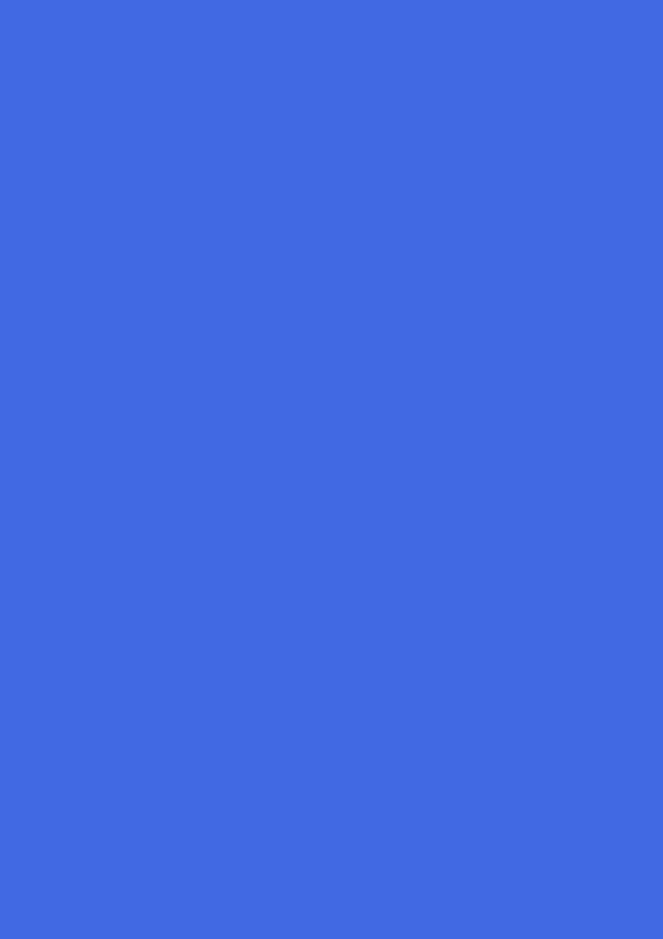
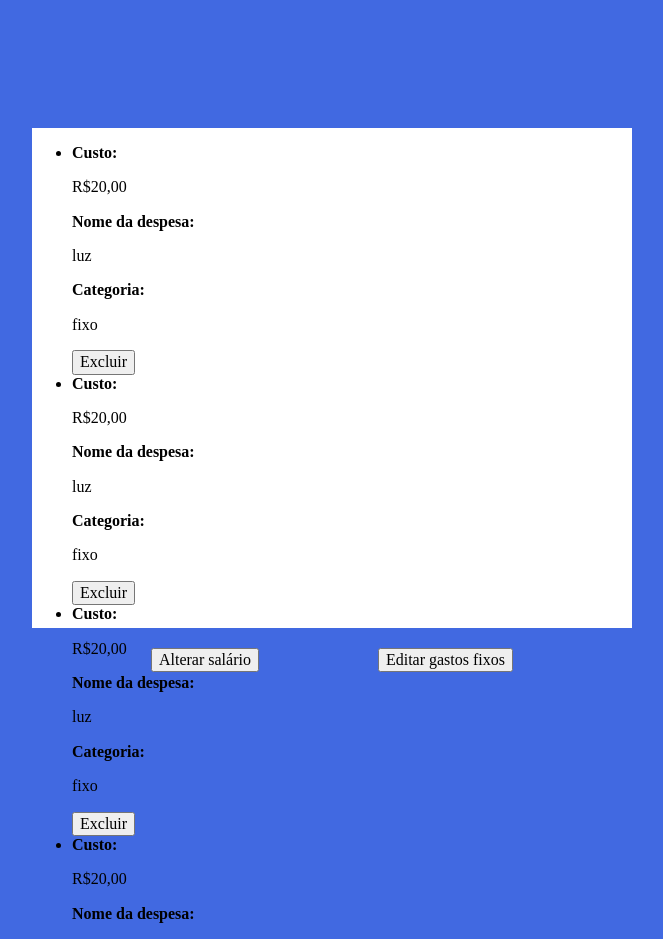
Before and after one commit to yaghomattos/Organize-Se, a React (Create React App) app in the folder frontend/: page /outlays in a window 1280 px wide. Shown: the top 939 px of the page, without its empty margins (308-971 px from the left). Before the commit the page ends 800 px from the top, so only its background shows below. Built offline with nearby package versions, Linux system fonts and the light colour scheme.

Commit message:
minors e outlays pages prototype

```diff
--- /dev/null
+++ b/frontend/src/pages/Minors-Finance/index.js
@@ -0,0 +1,31 @@
+import React from 'react';
+import { Link } from 'react-router-dom';
+
+import './styles.css';
+
+function Minors() {
+  return(
+    <div className="Minors-container">
+      <div className="">
+        <h1>Finaças Menores</h1>
+
+        <div className="finances-review">
+          <p>alimentacao</p>
+          <p>aluguel</p>
+          <p>assinaturas</p>
+          <p>economias</p>
+          <p>educacao</p>
+          <p>lazer</p>
+          <p>transporte</p>
+        </div>
+
+        <Link to="/outlays"><button>Gastos</button></Link>
+        <Link to="/calc"><button>Investimentos</button></Link>
+        <Link to="/perfil"><button>Perfil</button></Link>
+
+      </div>
+    </div>
+  );
+}
+
+export default Minors;
--- /dev/null
+++ b/frontend/src/pages/Outlays/index.js
@@ -0,0 +1,78 @@
+import React from 'react';
+import { Link } from 'react-router-dom';
+
+import './styles.css';
+
+function Outlays() {
+  return(
+    <div className="outlays-container">
+      <div className="outlays-list">
+        <ul>
+          <li>
+            <strong>Custo:</strong>
+            <p>R$20,00</p>
+
+            <strong>Nome da despesa:</strong>
+            <p>luz</p>
+
+            <strong>Categoria:</strong>
+            <p>fixo</p>
+
+            <button>Excluir</button>
+          </li>
+
+          <li>
+            <strong>Custo:</strong>
+            <p>R$20,00</p>
+
+            <strong>Nome da despesa:</strong>
+            <p>luz</p>
+
+            <strong>Categoria:</strong>
+            <p>fixo</p>
+
+            <button>Excluir</button>
+          </li>
+
+          <li>
+            <strong>Custo:</strong>
+            <p>R$20,00</p>
+
+            <strong>Nome da despesa:</strong>
+            <p>luz</p>
+
+            <strong>Categoria:</strong>
+            <p>fixo</p>
+
+            <button>Excluir</button>
+          </li>
+
+          <li>
+            <strong>Custo:</strong>
+            <p>R$20,00</p>
+
+            <strong>Nome da despesa:</strong>
+            <p>luz</p>
+
+            <strong>Categoria:</strong>
+            <p>fixo</p>
+
+            <button>Excluir</button>
+          </li>
+        </ul>
+      </div>
+
+      <div className="teste">
+        <Link to="/prompt editar salario">
+          <button>Alterar salário</button>
+        </Link>
+        <Link to="/prompt editar gastos">
+          <button>Editar gastos fixos</button>
+        </Link>
+      </div>
+
+    </div>
+  );
+}
+
+export default Outlays;
--- /dev/null
+++ b/frontend/src/pages/Outlays/styles.css
@@ -0,0 +1,19 @@
+.outlays-container {
+  display: flex;
+  flex-direction: column;
+  align-items: center;
+  justify-content: center;
+}
+
+.outlays-list {
+  width: 600px;
+  height: 500px;
+  background-color: #fff;
+}
+
+.teste {
+  display: flex;
+  justify-content: space-evenly;
+  width: 600px;
+  margin-top: 20px;
+}
--- a/frontend/src/routes.js
+++ b/frontend/src/routes.js
@@ -5,6 +5,8 @@ import Login from './pages/Login/index';
 import Register from './pages/Register/index';
 import Calculator from './pages/Calculator/index';
 import Perfil from './pages/Perfil/index';
+import Outlays from './pages/Outlays/index';
+import Minors from './pages/Minors-Finance/index';
 
 function Routes() {
   return (
@@ -14,6 +16,8 @@ function Routes() {
         <Route path="/register" component={ Register } />
         <Route path="/calc" component={ Calculator } />
         <Route path="/perfil" component={ Perfil } />
+        <Route path="/outlays" component={ Outlays } />
+        <Route path="/minors" component={ Minors } />
       </Switch>
     </BrowserRouter>
   );
```
Also changed, not shown: frontend/src/pages/Minors-Finance/styles.css (added).
